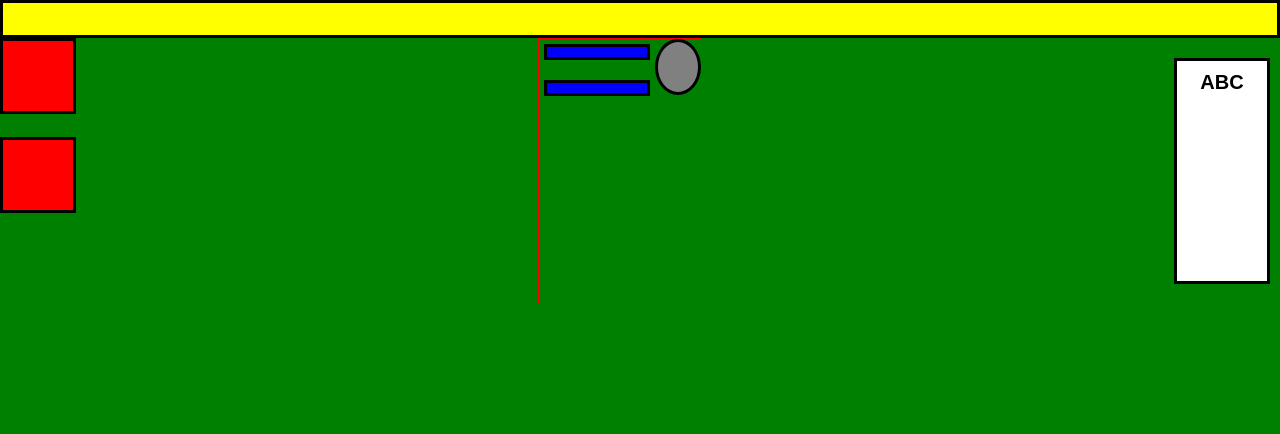
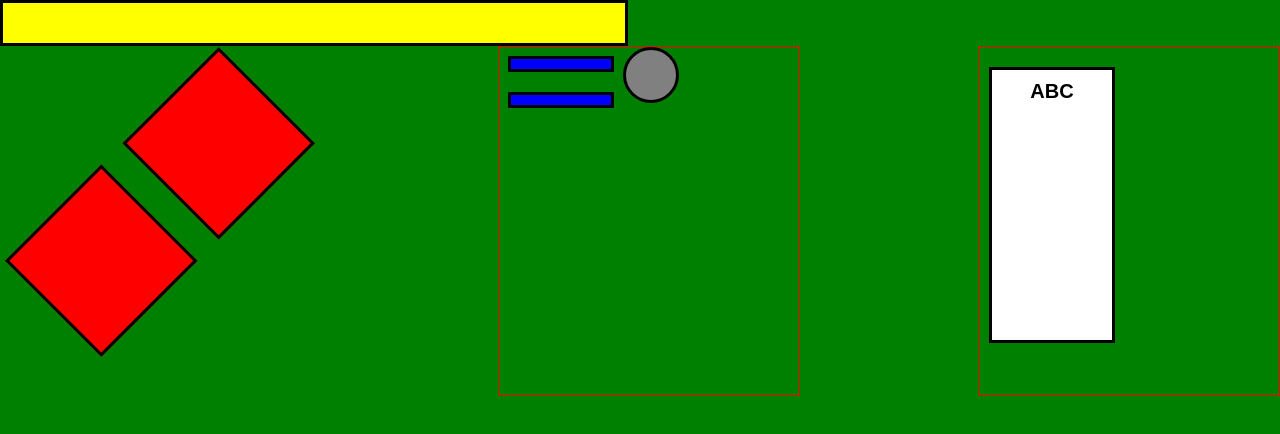
Before and after one commit to iowczarek/resp_task, a plain HTML site: page index.html in a window 1280 px wide. Drawn offline with Linux system fonts and the light colour scheme.

Commit message:
fixed red squares, made them rotated

```diff
--- a/index.html
+++ b/index.html
@@ -9,9 +9,11 @@
     <body>
         <div class="header"></div>
         <div class="wrapper">
-            <div class="squares">
-                <div class="square"></div>
-                <div class="square"></div>
+            <div class="left_box">
+                <div class="squares">
+                    <div class="square"></div>
+                    <div class="square"></div>
+                </div>
             </div>
             <div class="middle">
                 <div class="equal">
@@ -20,7 +22,9 @@
                 </div>
                 <div class="circle"></div>
             </div>
-            <div class="rectangle">ABC</div>
+            <div class="right_box">
+                <div class="rectangle">ABC</div>
+            </div>
         </div>
     </body>
 </html>
--- a/style.css
+++ b/style.css
@@ -3,28 +3,42 @@ body {
     margin: 0;
 }
 .header {
-    padding: 16px;
+    padding: 20px;
     background: yellow;
     border-style: solid;
     border-color: black;
+    width: 582px;
 }
 .wrapper {
     display: flex;
     justify-content: space-between;
     flex-wrap: wrap;
 }
-
+.left_box{
+    width: 320px;
+    height: 350px;
+}
+.squares {
+    width: 100%;
+    transform: rotate(45deg);
+    transform-origin: center;
+    margin-top: 5px;
+}
 .square {
-    height: 70px;
-    width: 70px;
+    height: 130px;
+    width: 130px;
+    margin: auto;
     background-color: red;
     border-style: solid;
     border-color: black;
-   margin: 0% 0% 30% 0%;
+   margin-bottom:30px;
   }
+
 .middle {
     border: 1px solid red;
     display: flex;
+    width: 300px;
+    /* margin: 5px; */
 }
 .equal {
     margin: 3%;
@@ -45,9 +59,13 @@ body {
     border-style: solid;
     border-color: black;
   }
+.right_box{
+    width: 300px;
+    border: 1px solid red;
+}
  .rectangle {
-    width: 70px;
-    height: 200px;
+    width: 100px;
+    height: 250px;
     padding: 10px;
     margin:20px 10px 20px 10px;
     border-style: solid;
```
